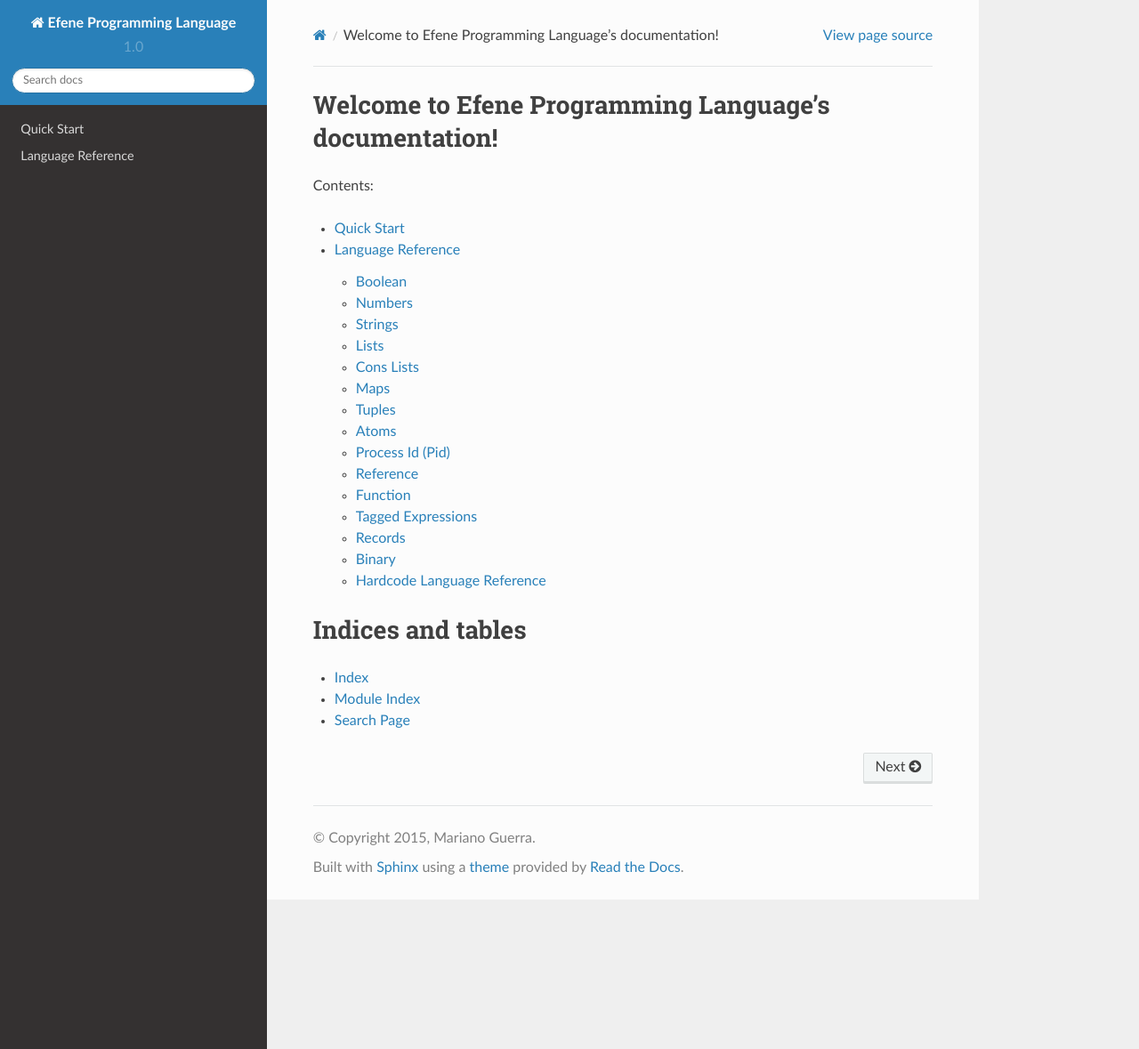
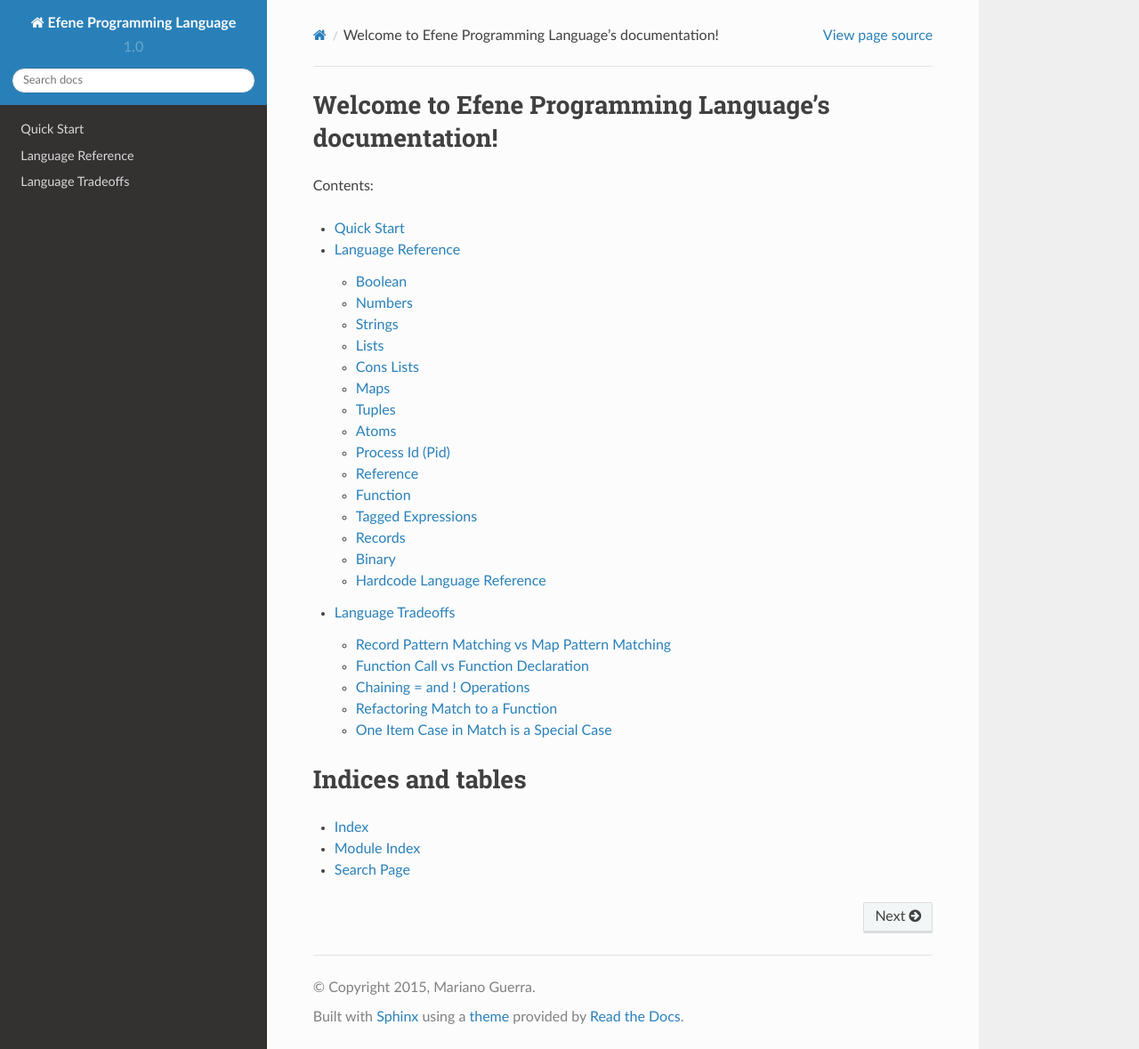
Before and after one commit to efene/efene.github.io, a Sphinx documentation site: the page built from docs/source/index.rst, in a window 1280 px wide and 1179 px high. Shown: the whole window at 89% size. Built offline with Sphinx 7.4.7 and the Read the Docs theme 2.0.0, drawn with Linux system fonts in a browser that asks for light colours; some of the changed lines change nothing that is shown.

Commit message:
document tradeoffs

```diff
--- a/docs/source/index.rst
+++ b/docs/source/index.rst
@@ -13,8 +13,7 @@
 
    quickstart
    language-reference
-
-
+   tradeoffs
 
 Indices and tables
 ==================
--- /dev/null
+++ b/docs/source/tradeoffs.rst
@@ -0,0 +1,45 @@
+Language Tradeoffs
+==================
+
+Efene syntax is designed to be regular and avoid introducing inconsistencies,
+but at the same time it tries to make it easy to write common code, trying to
+balance this introduces some inconsistencies or tradeoffs that are documented
+here.
+
+Record Pattern Matching vs Map Pattern Matching
+-----------------------------------------------
+
+Record pattern matching::
+
+    #r.person {name: Name} = P1
+
+Map pattern matching::
+
+    {name = Name} = P1
+
+
+Function Call vs Function Declaration
+-------------------------------------
+
+In Erlang a function call has the same syntax as a function declaration, in
+efene it isn't
+
+Chaining = and ! Operations
+---------------------------
+
+Efene doesn't allow chaining = and ! ops in the same expression.
+
+Refactoring Match to a Function
+--------------------------------
+
+For convenience in a match expression elements separated with commas match like
+a tuple, if you refactor it to be a funcion and you still want to match a tuple
+you have to wrap it in parenthesis.
+
+One Item Case in Match is a Special Case
+----------------------------------------
+
+Given the design described above a case with one item would match a one item
+tuple instead of one value, since this isn't normally the expected behaviour a
+one item case will be special cased to match a value and not a one item tuple,
+it you want to match a one item tuple you have to write it explicity.
```
